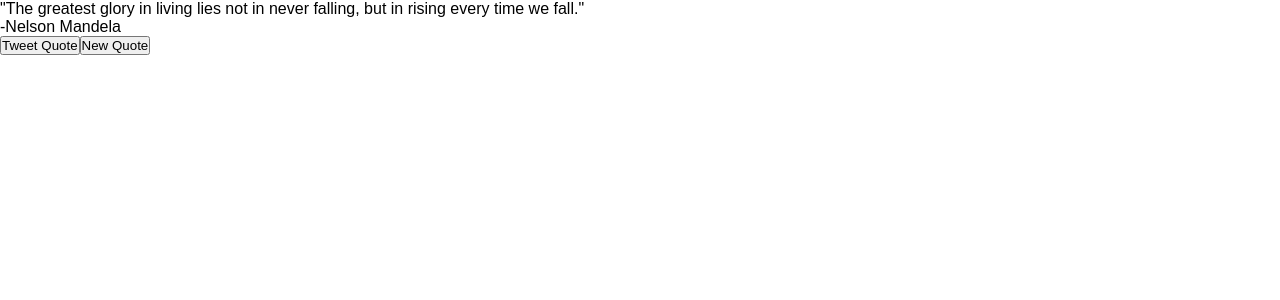
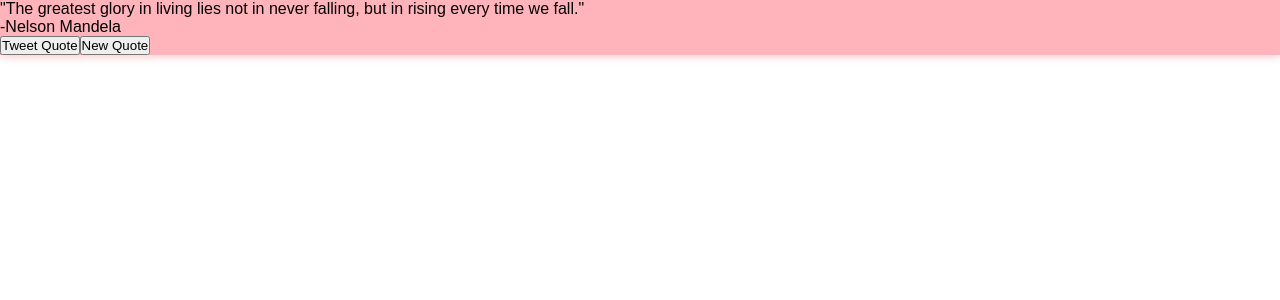
Before and after one commit to TyeStanley/colorful-quote-machine, a Next.js app: page / in a window 1280 px wide. Shown: the top 300 px of the page. Built offline with nearby package versions, Linux system fonts and the light colour scheme.

Commit message:
added classes & ids to css file

```diff
--- a/src/pages/index.js
+++ b/src/pages/index.js
@@ -28,7 +28,7 @@ export default function Home() {
         <link rel="icon" href="/favicon.ico" />
       </Head>
       <main className="background-cover">
-        <div id="quote-box">
+        <div id="quote-box" style={{backgroundColor: bgColor, boxShadow: `0 0 10px ${bgColor}`}}>
           <p id="text">&quot;{quote.quote}&quot;</p>
           <div id="author">-{quote.author}</div>
           <div className="buttons-wrapper">
--- a/src/styles/globals.css
+++ b/src/styles/globals.css
@@ -3,3 +3,19 @@
   padding: 0;
   font-family: 'poppins', sans-serif;
 }
+
+.background-cover {}
+
+#quote-box {}
+
+#text {}
+
+#author {}
+
+.buttons-wrapper {}
+
+a {}
+
+button {}
+
+button:hover {}
```
